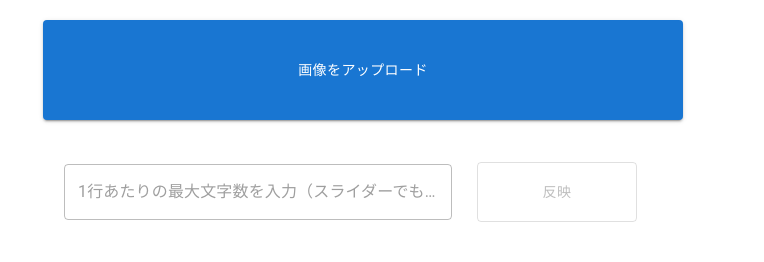
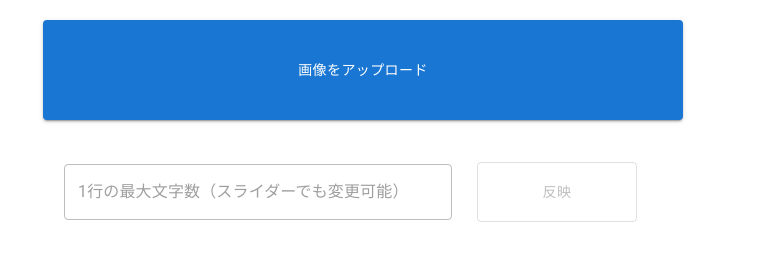
Before and after one commit to xxxasdfghjk/generate-aa-app, a React (Vite) app: page / in a window 1280 px wide. Shown: the top 262 px of the page, without its empty margins (277-1041 px from the left). Built offline with nearby package versions, Linux system fonts and the light colour scheme.

Commit message:
fix message

```diff
--- a/src/App.tsx
+++ b/src/App.tsx
@@ -90,7 +90,7 @@ function App() {
                 }}
             >
                 <TextField
-                    label={"1行あたりの最大文字数を入力（スライダーでも変更可能）"}
+                    label={"1行の最大文字数（スライダーでも変更可能）"}
                     type={"number"}
                     ref={ref}
                     inputProps={{ pattern: "^[0-9]+$" }}
```
